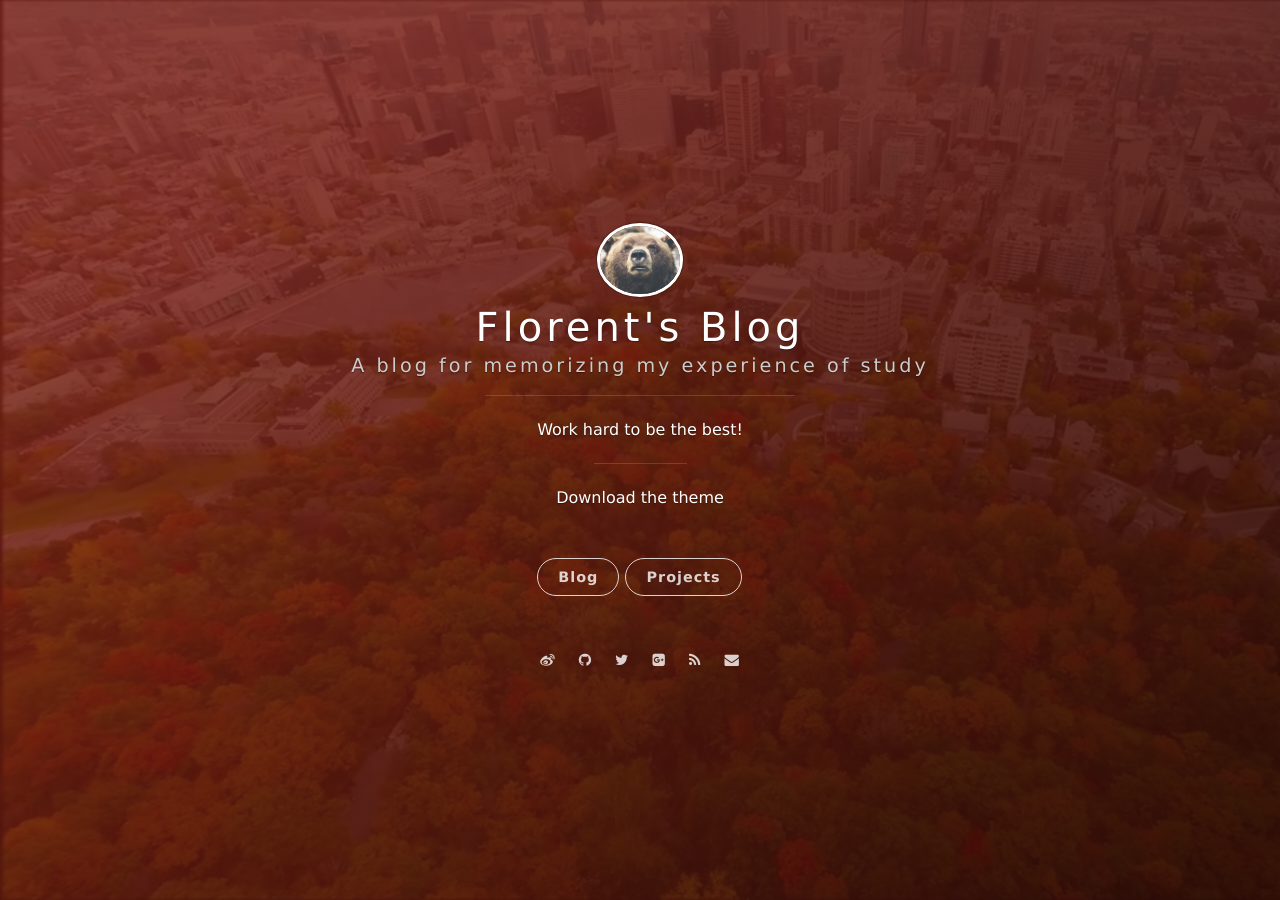
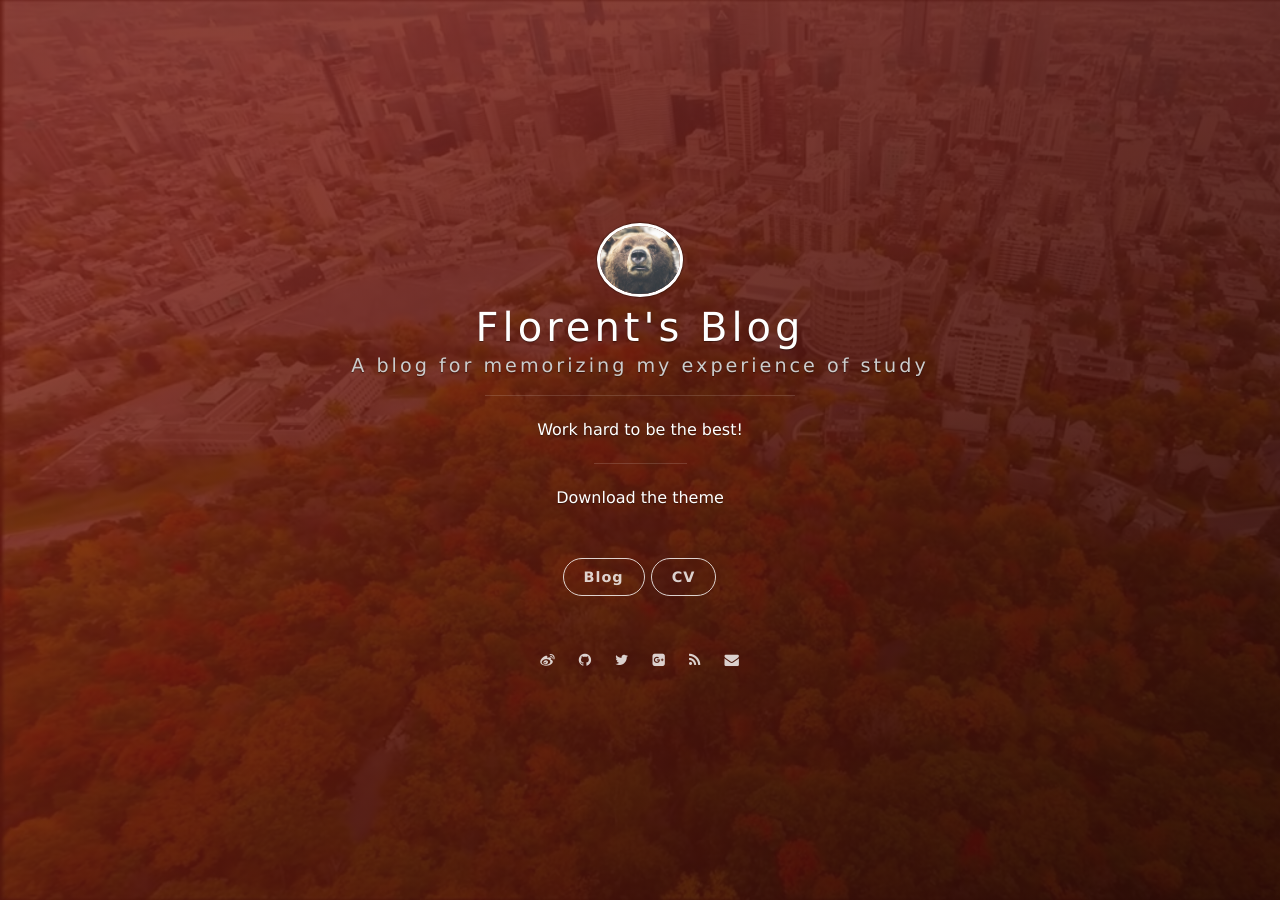
Before and after one commit to bearfighting/bearfighting.github.io, a Jekyll site: the page built from index.html, in a window 1280 px wide. Built offline with Jekyll 4.4.1, drawn with Linux system fonts in a browser that asks for light colours; nearby versions of some CDN libraries; the list of posts is cut into pages by our own code.

Commit message:
add the cv

```diff
--- a/_config.yml
+++ b/_config.yml
@@ -22,7 +22,7 @@ blog_button:
 
 # Navigation buttons in the front page.
 nav:
-    - {title: Projects, description: My Projects, url: 'http://project.onevcat.com'}
+    - {title: CV, description: My Projects, url: 'https://bearfighting.github.io/cv'}
     # - {title: Another Button, description: A button, url: 'http://example.com'}
 
 # Pagination
```
